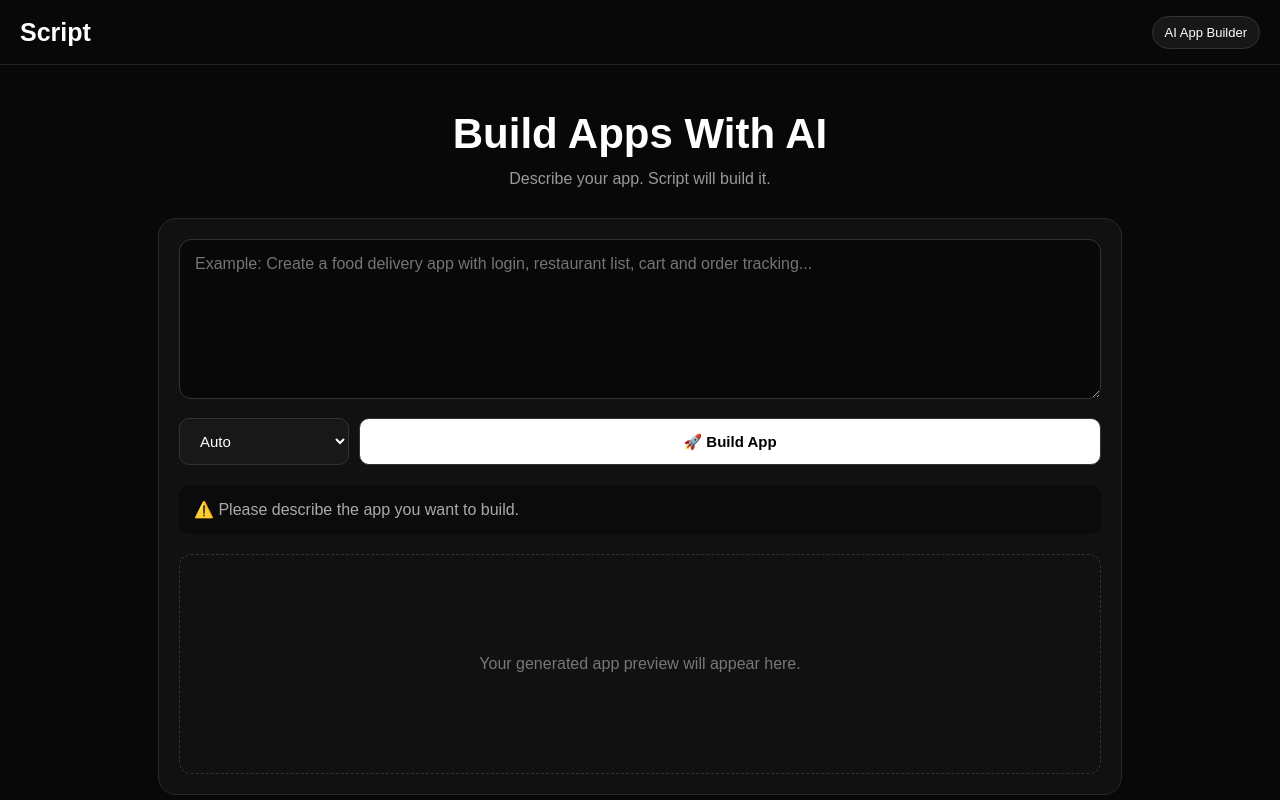
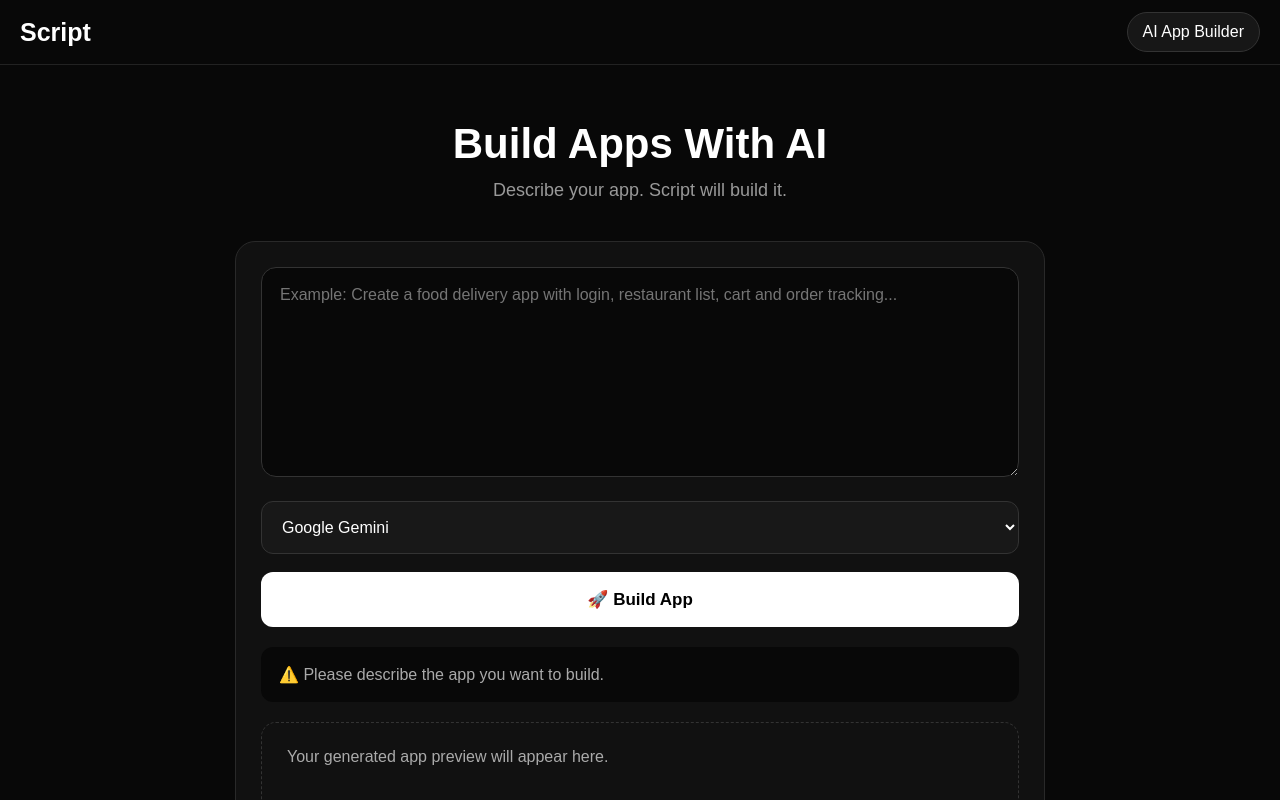
Before and after one commit to mdafroz252738-hash/SCRIPT, a plain HTML site: page index.html in a window 1280 px wide. Both pictures are taken after a click on the button "🚀 Build App". Shown: the top 800 px of the page. Drawn offline with Linux system fonts and the light colour scheme.

Commit message:
Update index.html

```diff
--- a/index.html
+++ b/index.html
@@ -6,7 +6,12 @@
 <title>Script AI App Builder</title>
 
 <style>
-*{box-sizing:border-box;margin:0;padding:0;font-family:Arial,sans-serif}
+*{
+  box-sizing:border-box;
+  margin:0;
+  padding:0;
+  font-family:Arial,sans-serif;
+}
 
 body{
   background:#080808;
@@ -31,106 +36,119 @@ header{
 .badge{
   background:#171717;
   border:1px solid #333;
- padding:8px 12px;
- border-radius:20px;
- font-size:13px;
+  padding:10px 15px;
+  border-radius:25px;
 }
 
 main{
- max-width:1000px;
+  max-width:850px;
   margin:auto;
- padding:45px 18px;
+  padding:55px 20px;
 }
 
-.hero{
+h1{
   text-align:center;
- margin-bottom:30px;
-}
-
-.hero h1{
   font-size:42px;
   margin-bottom:12px;
 }
 
-.hero p{
+.subtitle{
+  text-align:center;
   color:#999;
+  font-size:18px;
+  margin-bottom:40px;
 }
 
-.builder{
+.box{
   background:#111;
   border:1px solid #292929;
- border-radius:18px;
- padding:20px;
+  border-radius:20px;
+  padding:25px;
 }
 
 textarea{
   width:100%;
- min-height:160px;
+  min-height:210px;
+  resize:vertical;
   background:#080808;
- color:white;
+  color:#fff;
   border:1px solid #333;
- border-radius:12px;
- padding:15px;
+  border-radius:15px;
+  padding:18px;
   font-size:16px;
   outline:none;
- resize:vertical;
 }
 
 textarea:focus{
- border-color:#777;
-}
-
-.controls{
- display:flex;
- gap:10px;
- margin-top:15px;
-}
-
-select,button{
- padding:13px 16px;
- border-radius:10px;
- border:1px solid #333;
- font-size:15px;
+  border-color:#666;
 }
 
 select{
+  width:100%;
+  margin-top:20px;
+  padding:16px;
+  border-radius:12px;
   background:#181818;
- color:white;
+  color:#fff;
+  border:1px solid #333;
+  font-size:16px;
 }
 
 button{
- background:white;
- color:black;
+  width:100%;
+  margin-top:18px;
+  padding:17px;
+  border:0;
+  border-radius:12px;
+  background:#fff;
+  color:#000;
+  font-size:17px;
   font-weight:bold;
- flex:1;
   cursor:pointer;
 }
 
-.status{
- margin-top:20px;
- padding:15px;
- background:#0b0b0b;
- border-radius:12px;
- color:#aaa;
+button:disabled{
+  opacity:.5;
 }
 
-.preview{
+#status{
   margin-top:20px;
- min-height:220px;
+  background:#080808;
+  border-radius:12px;
+  padding:18px;
+  color:#aaa;
+  min-height:55px;
+}
+
+#preview{
+  margin-top:20px;
+  min-height:250px;
   border:1px dashed #333;
+  border-radius:15px;
+  padding:25px;
+  color:#aaa;
+  overflow:auto;
+}
+
+.app-code{
+  white-space:pre-wrap;
+  background:#050505;
+  border:1px solid #333;
+  padding:20px;
   border-radius:12px;
- display:flex;
- align-items:center;
- justify-content:center;
- text-align:center;
- padding:20px;
- color:#777;
+  color:#ddd;
+  font-family:monospace;
+  text-align:left;
 }
 
 @media(max-width:600px){
- .hero h1{font-size:32px}
- .controls{flex-direction:column}
- select,button{width:100%}
+  h1{
+    font-size:32px;
+  }
+
+  main{
+    padding:35px 15px;
+  }
 }
 </style>
 </head>
@@ -144,76 +162,147 @@ button{
 
 <main>
 
-<div class="hero">
 <h1>Build Apps With AI</h1>
-<p>Describe your app. Script will build it.</p>
+
+<div class="subtitle">
+Describe your app. Script will build it.
 </div>
 
-<div class="builder">
+<div class="box">
 
 <textarea id="prompt"
 placeholder="Example: Create a food delivery app with login, restaurant list, cart and order tracking..."></textarea>
 
-<div class="controls">
-
 <select id="provider">
+  <option value="gemini">Google Gemini</option>
   <option value="auto">Auto</option>
-<option value="openai">OpenAI</option>
-<option value="gemini">Gemini</option>
-<option value="both">OpenAI + Gemini</option>
 </select>
 
-<button onclick="buildApp()">🚀 Build App</button>
+<button id="buildBtn" onclick="buildApp()">
+🚀 Build App
+</button>
 
-</div>
-
-<div class="status" id="status">
+<div id="status">
 Ready to build your app.
 </div>
 
-<div class="preview" id="preview">
+<div id="preview">
 Your generated app preview will appear here.
 </div>
 
 </div>
-
 </main>
 
 <script>
 
-function buildApp(){
+const API_URL = "https://script-ai.mdafroz252738.workers.dev";
 
-const prompt=document.getElementById("prompt").value;
-const provider=document.getElementById("provider").value;
+async function buildApp(){
 
-const status=document.getElementById("status");
-const preview=document.getElementById("preview");
+  const prompt =
+    document.getElementById("prompt").value.trim();
 
-if(!prompt.trim()){
-status.innerText="⚠️ Please describe the app you want to build.";
+  const provider =
+    document.getElementById("provider").value;
+
+  const status =
+    document.getElementById("status");
+
+  const preview =
+    document.getElementById("preview");
+
+  const button =
+    document.getElementById("buildBtn");
+
+  if(!prompt){
+
+    status.innerText =
+      "⚠️ Please describe the app you want to build.";
+
     return;
   }
 
-status.innerText="🚀 Script is preparing your app...";
+  button.disabled = true;
 
-setTimeout(()=>{
+  status.innerText =
+    "🚀 AI is building your app...";
 
-status.innerText=
-"🤖 AI Provider: "+provider+
-" | Prompt received successfully.";
+  preview.innerHTML =
+    "<p>⏳ Generating app...</p>";
 
-preview.innerHTML=
-"<div>"+
-"<h2>🚀 Script AI Builder</h2>"+
-"<p style='margin-top:12px;color:#999'>"+
-"Your app request has been received.<br><br>"+
-"<b>Requested:</b><br>"+
-prompt+
-"</p>"+
+  try{
+
+    const response = await fetch(
+      API_URL + "/build",
+      {
+        method:"POST",
+
+        headers:{
+          "Content-Type":"application/json"
+        },
+
+        body:JSON.stringify({
+          prompt:prompt,
+          provider:provider
+        })
+      }
+    );
+
+    const data = await response.json();
+
+    if(!response.ok){
+
+      throw new Error(
+        data.error || "Server error"
+      );
+    }
+
+    status.innerText =
+      "✅ App generated successfully!";
+
+    let result =
+      data.app ||
+      data.code ||
+      data.result ||
+      data.output;
+
+    if(!result){
+
+      result =
+        JSON.stringify(data,null,2);
+    }
+
+    preview.innerHTML =
+      "<h2>🚀 Your AI App</h2>" +
+      "<br>" +
+      "<div class='app-code'>" +
+      escapeHtml(String(result)) +
       "</div>";
 
-},1000);
+  }catch(error){
 
+    console.error(error);
+
+    status.innerText =
+      "❌ " + error.message;
+
+    preview.innerHTML =
+      "<p>AI server se response nahi mila.</p>" +
+      "<br>" +
+      "<p>Worker endpoint check karo.</p>";
+  }
+
+  button.disabled = false;
+}
+
+function escapeHtml(text){
+
+  return text
+    .replaceAll("&","&amp;")
+    .replaceAll("<","&lt;")
+    .replaceAll(">","&gt;")
+    .replaceAll('"',"&quot;")
+    .replaceAll("'","&#039;");
 }
 
 </script>
```
Lines whose indentation alone changed are shown as unchanged.
